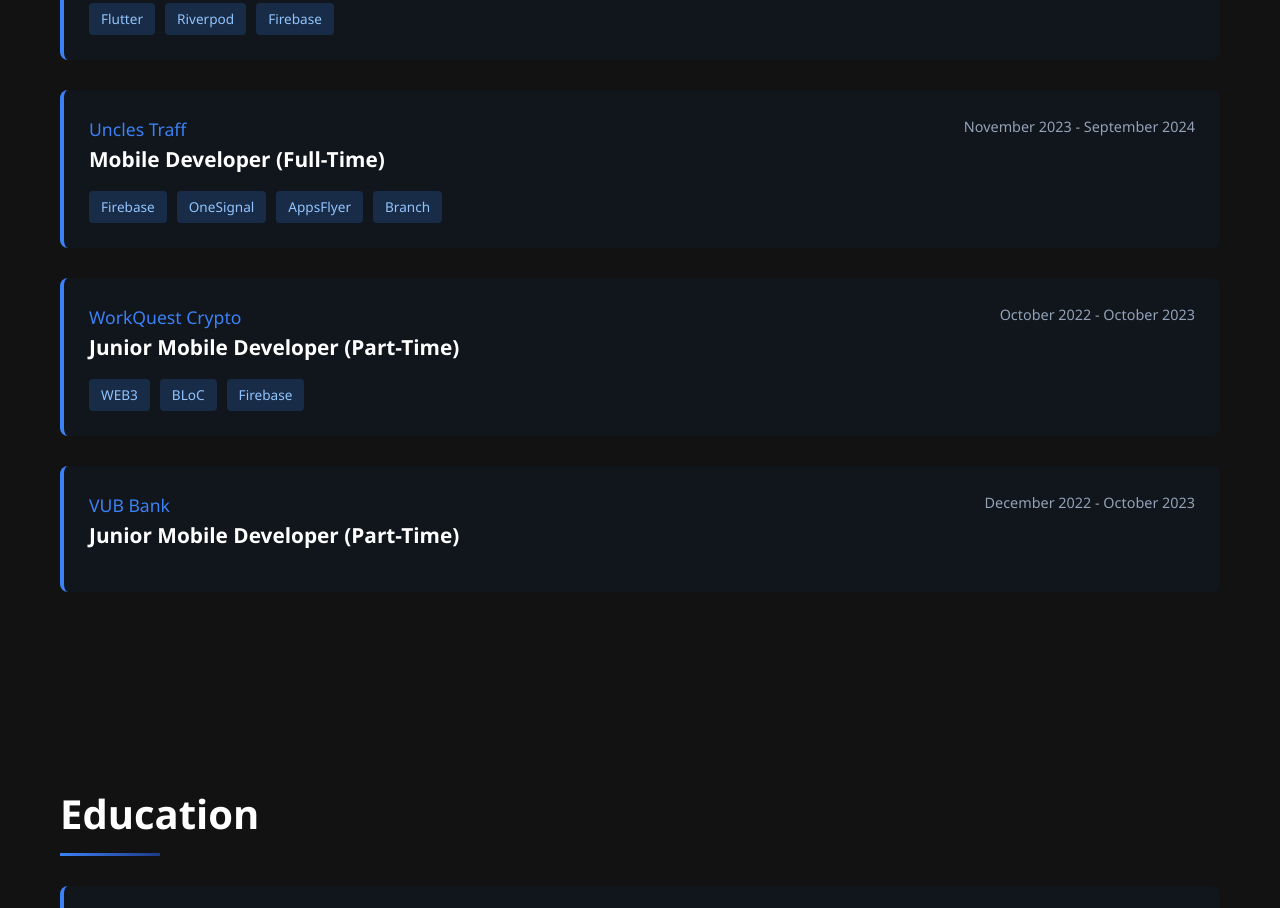
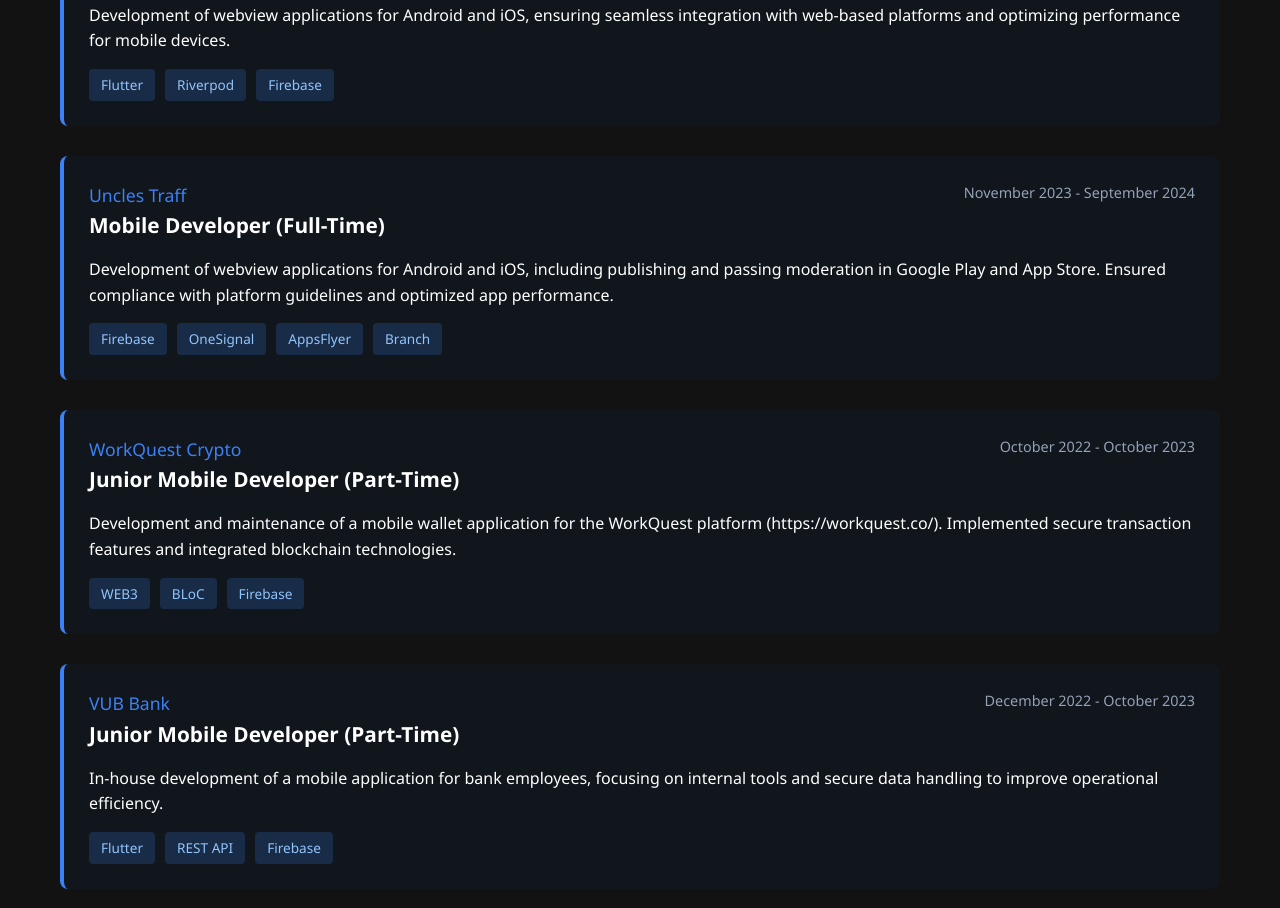
Before and after one commit to ivan-dev-flx/cv, a plain HTML site: page index.html in a window 1280 px wide. Shown: the part 1697-2605 px from the top of the page. Drawn offline with Linux system fonts and the light colour scheme.

Commit message:
Update index.html

```diff
--- a/index.html
+++ b/index.html
@@ -479,6 +479,7 @@
                     <div class="experience-date">October 2024 - Present (March 2025)</div>
                 </div>
                 <div class="experience-details">
+                    <p>Development of webview applications for Android and iOS, ensuring seamless integration with web-based platforms and optimizing performance for mobile devices.</p>
                     <div class="tech-stack">
                         <span class="tech">Flutter</span>
                         <span class="tech">Riverpod</span>
@@ -496,6 +497,7 @@
                     <div class="experience-date">November 2023 - September 2024</div>
                 </div>
                 <div class="experience-details">
+                    <p>Development of webview applications for Android and iOS, including publishing and passing moderation in Google Play and App Store. Ensured compliance with platform guidelines and optimized app performance.</p>
                     <div class="tech-stack">
                         <span class="tech">Firebase</span>
                         <span class="tech">OneSignal</span>
@@ -514,6 +516,7 @@
                     <div class="experience-date">October 2022 - October 2023</div>
                 </div>
                 <div class="experience-details">
+                    <p>Development and maintenance of a mobile wallet application for the WorkQuest platform (https://workquest.co/). Implemented secure transaction features and integrated blockchain technologies.</p>
                     <div class="tech-stack">
                         <span class="tech">WEB3</span>
                         <span class="tech">BLoC</span>
@@ -529,6 +532,14 @@
                         <div class="experience-title">Junior Mobile Developer (Part-Time)</div>
                     </div>
                     <div class="experience-date">December 2022 - October 2023</div>
+                </div>
+                <div class="experience-details">
+                    <p>In-house development of a mobile application for bank employees, focusing on internal tools and secure data handling to improve operational efficiency.</p>
+                    <div class="tech-stack">
+                        <span class="tech">Flutter</span>
+                        <span class="tech">REST API</span>
+                        <span class="tech">Firebase</span>
+                    </div>
                 </div>
             </div>
         </section>
```
